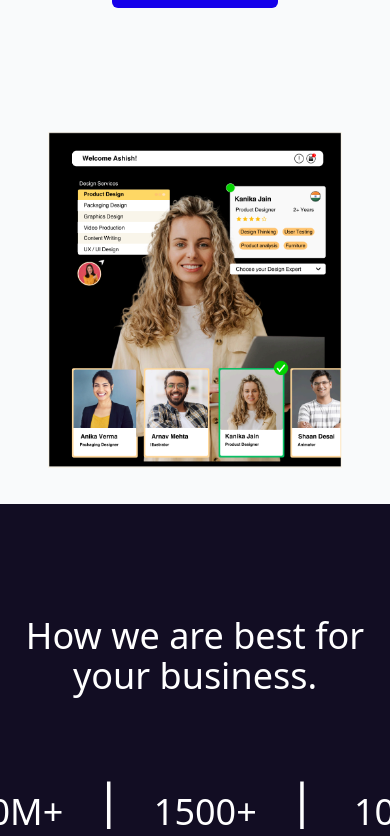
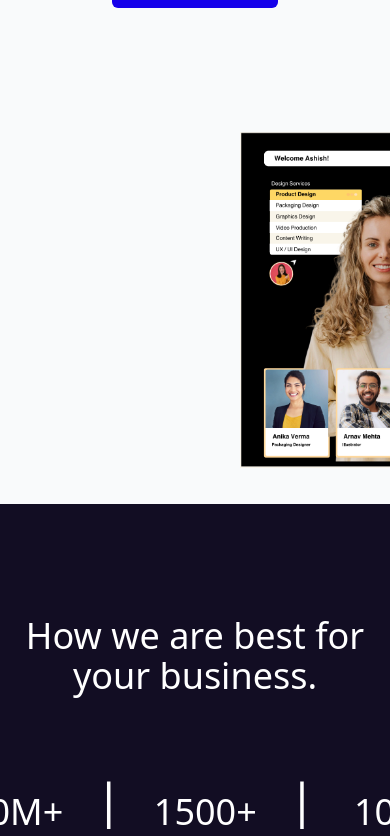
Before and after one commit to sankusodhi/Graphic-Design-UI, a React (Vite) app: page / in a window 390 px wide. Shown: the part 10718-11554 px from the top of the page. Built offline with nearby package versions, Linux system fonts and the light colour scheme.

Commit message:
fix creative

```diff
--- a/src/components/CreativeTalentSection.tsx
+++ b/src/components/CreativeTalentSection.tsx
@@ -65,9 +65,15 @@ const CreativeTalentSection = () => {
           animate={{ opacity: 1, x: 0 }}
           transition={{ duration: 0.8 }}
         >
-          <div className="relative md:h-[560px]  h-[400px] md:w-[560px] w-full pt-10 rounded-lg p-6 sm:mb-3 ">
-            <img className="w-full mt-9 h-full object-cover sm:ml-[12px] sm:mr-8" src="/pic-09.png" alt="Arjun Mehta" />
+          <div className="relative md:h-[560px] h-[400px] md:w-[560px] w-full pt-10 rounded-lg p-6 sm:mb-3">
+            <img
+              className="w-full mt-9 h-full object-cover sm:ml-[12px] sm:mr-8"
+              src="/pic-09.png"
+              alt="Arjun Mehta"
+              style={{ transform: 'translateX(2in)' }} // Moves the image 2 inches to the right
+            />
           </div>
+
         </motion.div>
       </div>
     </section>
--- a/src/components/Footer.tsx
+++ b/src/components/Footer.tsx
@@ -313,7 +313,7 @@ function Footer() {
         </div>
 
         {/* Address */}
-        <div className="sm:mr-[580px] text-center sm:text-start  ml-14 sm:ml-3 " style={{ transform: 'translateX(-0.9in)' }}>
+        <div className="sm:mr-[580px] text-center sm:text-start  ml-14 sm:ml-3 " style={{ transform: 'translateX(-1in)' }}>
           <h5 className="text-lg font-semibold mb-4  text-[#908134]">ADDRESS</h5>
           <p className="hover:text-sky-800 cursor-pointer">Address</p>
         </div>
--- a/src/components/HeroSection.tsx
+++ b/src/components/HeroSection.tsx
@@ -126,7 +126,7 @@ function HeroSection() {
               alt="Hero Image"
             />
 
-            <div className="flex items-center gap-2 sm:h-[100px] sm:w-[200px] text-lg sm:ml-[650px]">
+            <div className="flex items-center gap-2 sm:h-[100px] sm:w-[200px] text-lg sm:ml-[0px]">
               <img className="sm:h-full  sm:w-full" src="/pic-18.png" />
             </div>
           </div>
```
Lines whose indentation alone changed are shown as unchanged.
